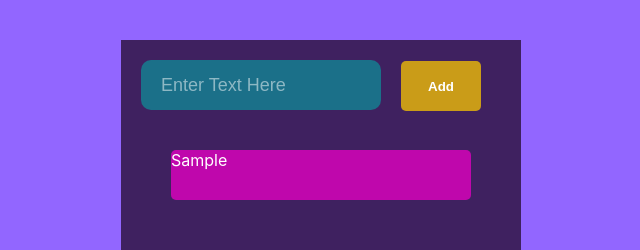
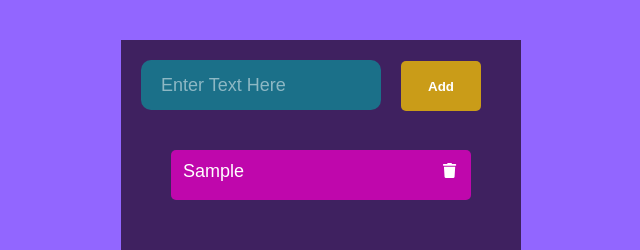
Before and after one commit to HeetShah/Todo-App, a React (Create React App) app: page / in a window 1280 px wide. Both pictures are taken after typing "Sample" into the empty fields and a click on the button "Add". Shown: the top 250 px of the page, without its empty margins (319-959 px from the left). Built offline with nearby package versions, Linux system fonts and the light colour scheme.

Commit message:
finished logic in application

```diff
--- a/package.json
+++ b/package.json
@@ -3,11 +3,16 @@
   "version": "0.1.0",
   "private": true,
   "dependencies": {
+    "@fortawesome/fontawesome-svg-core": "^1.2.32",
+    "@fortawesome/free-solid-svg-icons": "^5.15.1",
+    "@fortawesome/react-fontawesome": "^0.1.12",
+    "@fortawesome/react-native-fontawesome": "^0.2.6",
     "@testing-library/jest-dom": "^5.11.5",
     "@testing-library/react": "^11.1.1",
     "@testing-library/user-event": "^12.2.0",
     "react": "^17.0.1",
     "react-dom": "^17.0.1",
+    "react-flip-move": "^3.0.4",
     "react-scripts": "4.0.0",
     "web-vitals": "^0.2.4"
   },
--- a/src/App.js
+++ b/src/App.js
@@ -1,6 +1,10 @@
 import React from 'react';
 import './App.css';
 import ListItems from './ListItems'
+import {library} from '@fortawesome/fontawesome-svg-core'
+import {faTrash} from '@fortawesome/free-solid-svg-icons'
+
+library.add(faTrash);
 
 class App extends React.Component {
 
@@ -15,6 +19,8 @@
   }
   this.handleInput = this.handleInput.bind(this);
   this.addItem = this.addItem.bind(this);
+  this.deleteItem = this.deleteItem.bind(this);
+  this.setUpdate = this.setUpdate.bind(this);
 }
 
 handleInput(e) {
@@ -42,6 +48,29 @@
   }
 }
 
+deleteItem(key) {
+  const filteredItems = this.state.items.filter(item =>
+    item.key !== key);
+    this.setState({
+      items: filteredItems
+    })
+
+}
+
+
+setUpdate(text, key){
+
+  const items = this.state.items;
+  items.map(item => {
+    if(item.key===key){
+      item.text=text;
+    }
+  })
+    this.setState({
+    items: items
+  })
+}
+
   render(){
     return (
       <div className="App">
@@ -53,7 +82,11 @@
             <button type="submit">Add</button>
           </form>
         </header>
-        <ListItems items={this.state.items}></ListItems>
+        <ListItems items={this.state.items}
+         deleteItem = {this.deleteItem}
+         setUpdate ={this.setUpdate}>
+        </ListItems>
+
         </div>
     );
 
--- a/src/ListItems.css
+++ b/src/ListItems.css
@@ -6,3 +6,30 @@
   margin: 20px auto;
   border-radius: 5px;
 }
+
+.list p {
+  padding: 10px;
+  position: relative;
+}
+
+.list p span {
+  position: absolute;
+  right: 10px;
+  cursor: pointer;
+}
+
+.faicons {
+  margin: 0 5px;
+  font-size: 15px;
+}
+
+.list p input {
+  background-color: transparent;
+  border: 0;
+  color: white;
+  font-size: 18px;
+}
+
+.list input:focus {
+  outline: none;
+}
--- a/src/ListItems.js
+++ b/src/ListItems.js
@@ -1,16 +1,39 @@
 import React from 'react';
 import './ListItems.css';
+import {FontAwesomeIcon} from '@fortawesome/react-fontawesome';
+import FlipMove from 'react-flip-move'
+
 
 function ListItems(props){
     const items = props.items;
     const listItems = items.map(item =>
         {
-            return <div className="list" key="item.key">
-                 <p>{item.text}</p>
+            return <div className="list" key={"item.key"}>
+                 <p>
+                     <input type="text"
+                     id={item.key}
+                     value={item.text}
+                     onChange = {
+                         (e) => {
+                             props.setUpdate(e.target.value, item.key)
+                         }
+                     }
+                     />
+                 <span>
+                     <FontAwesomeIcon className="faicons" icon="trash"
+                     onClick = { () => props.deleteItem(item.key)}/>
+                 </span>
+                 </p>
+
             </div>
         })
     return (
-        <div>{listItems}</div>
+        <div>
+            <FlipMove duration={300} easing="ease-in-out">
+                {listItems}
+            </FlipMove>
+
+            </div>
     )
 }
 
```
Also changed, not shown: 1 other file (tests, documents, lock files or other folders).
